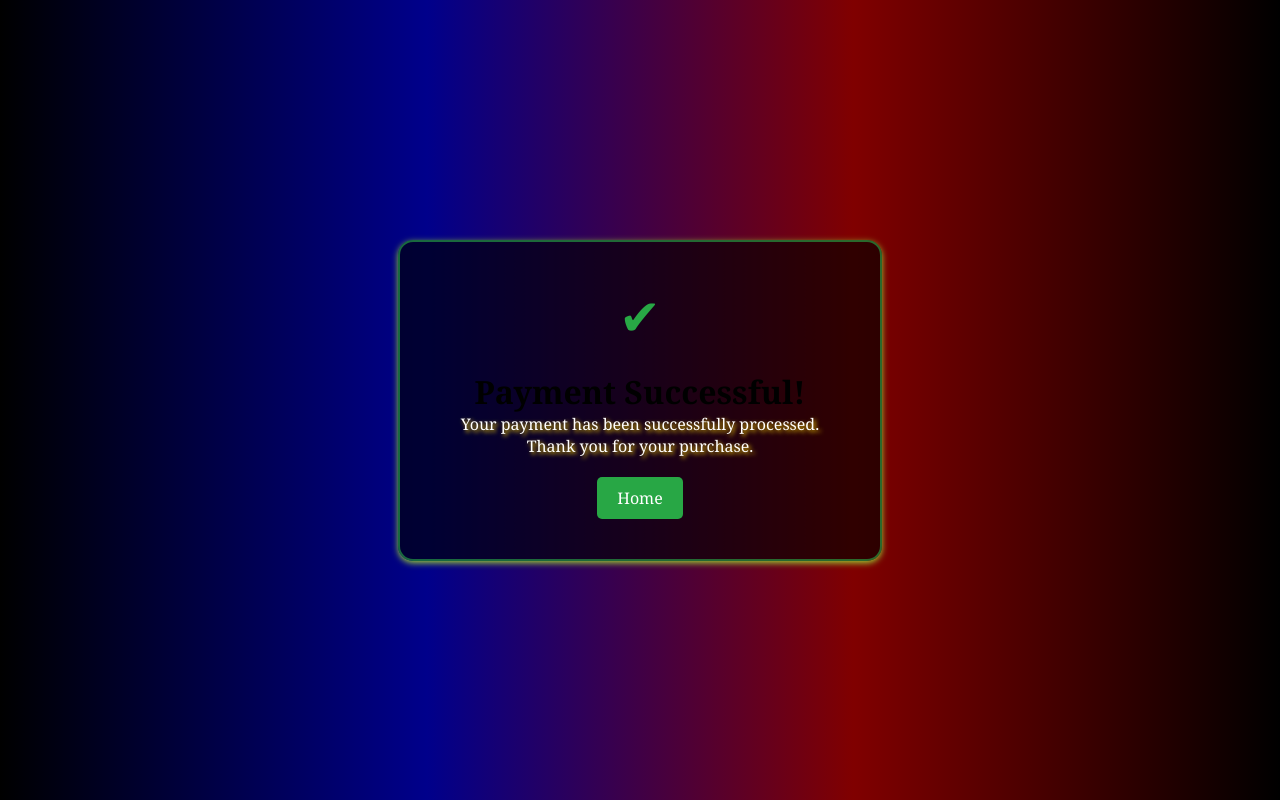
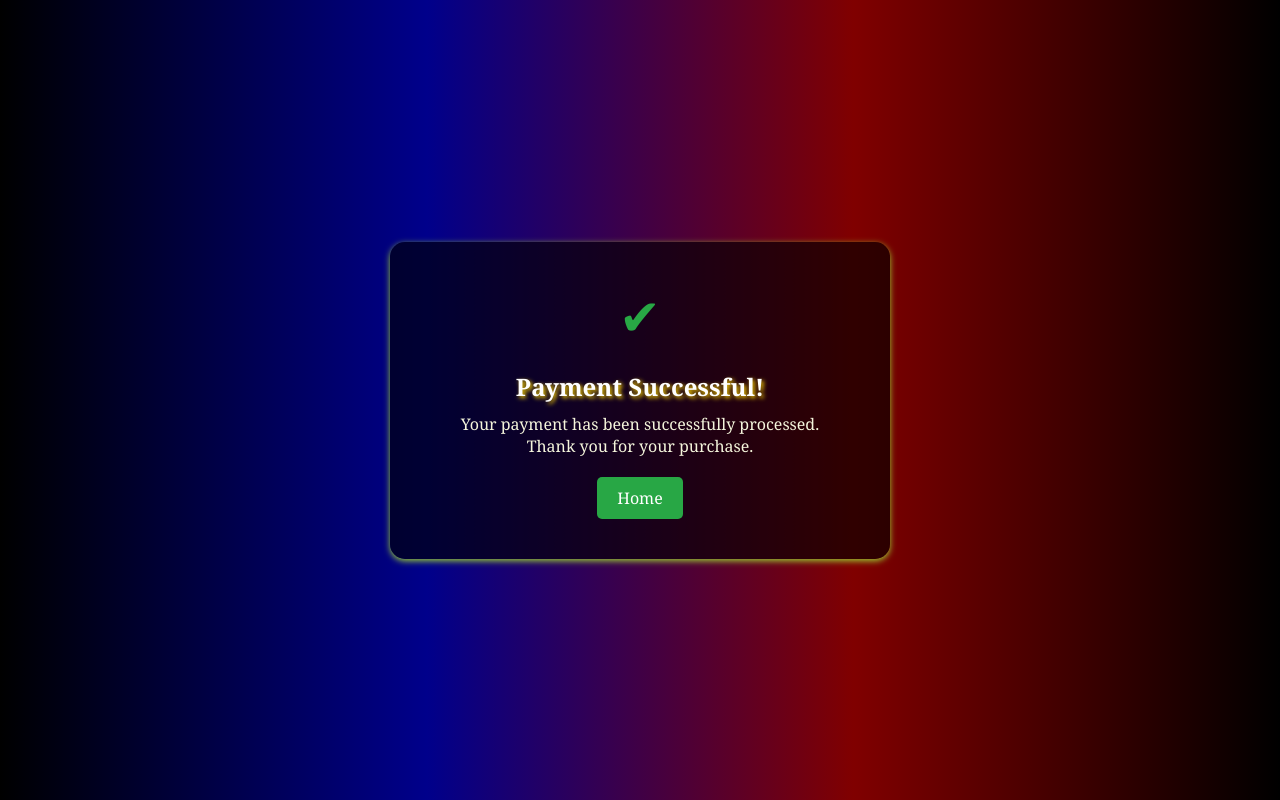
Before and after one commit to jjservice/L-Shop-Ready2, a plain HTML site: page public/success.html in a window 1280 px wide. Drawn offline with Linux system fonts and the light colour scheme.

Commit message:
lsihefloih

```diff
--- a/public/success.html
+++ b/public/success.html
@@ -19,19 +19,21 @@
             display: flex;
             justify-content: center;
             align-items: center;
+            padding: 5px;
         }
 
         .container {
+            margin: 0% auto;
             text-align: center;
             background-color: rgba(0, 0, 0, 0.623);
             padding: 40px;
             border-radius: 15px;
-            border: 2px solid #28a746a1;
+            max-width: 95%;
             box-shadow: 0px 2px 6px yellowgreen;
         }
 
         .success-message {
-            max-width: 400px;
+            max-width: 90%;
             margin: 0 auto;
         }
 
@@ -40,11 +42,16 @@
             color: #28a745; /* Green color for success */
             margin-bottom: 20px;
         }
+        h1{
+            color: white;
+            text-shadow: 2px 2px 4px gold;
+            margin-bottom: 10px;
+            font-size: 24px;
+        }
 
         p {
             font-size: 16px;
-            color: white;
-            text-shadow: 2px 2px 4px gold;
+            color: beige;
             margin-bottom: 20px;
         }
 
@@ -63,6 +70,28 @@
             transform: scale(1.10);
             transition: 0.5s;
             background-color: green;
+        }
+
+        @media (min-width: 768px) {
+            .container {
+            margin: 0% auto;
+            text-align: center;
+            background-color: rgba(0, 0, 0, 0.623);
+            padding: 40px;
+            border-radius: 15px;
+            max-width: 95%;
+            box-shadow: 0px 2px 6px yellowgreen;
+        }
+        .container {
+            width: 500px;
+        }
+
+        .success-message {
+            width: 500px;
+
+        }
+
+
         }
     </style>
 </head>
```
